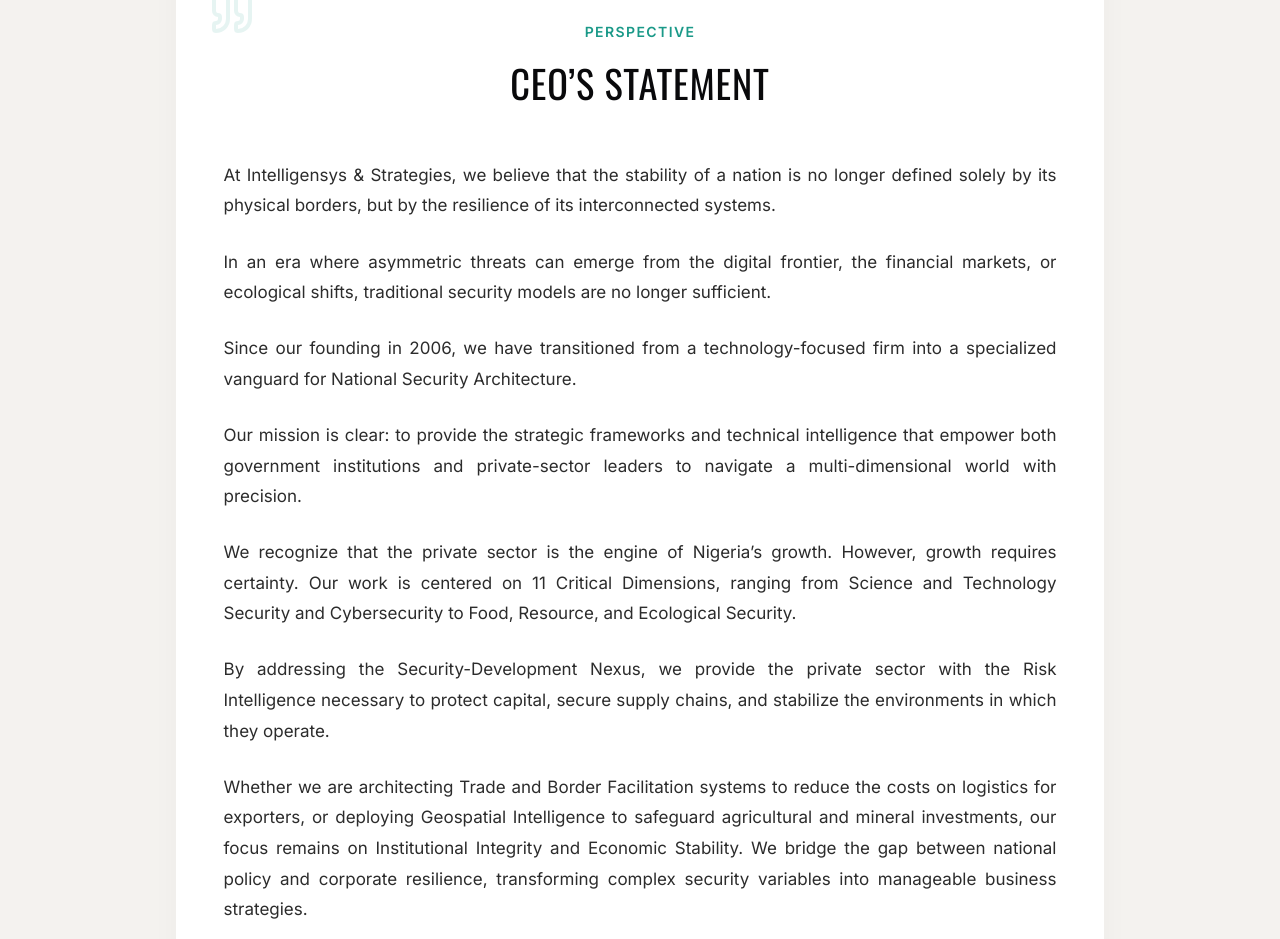
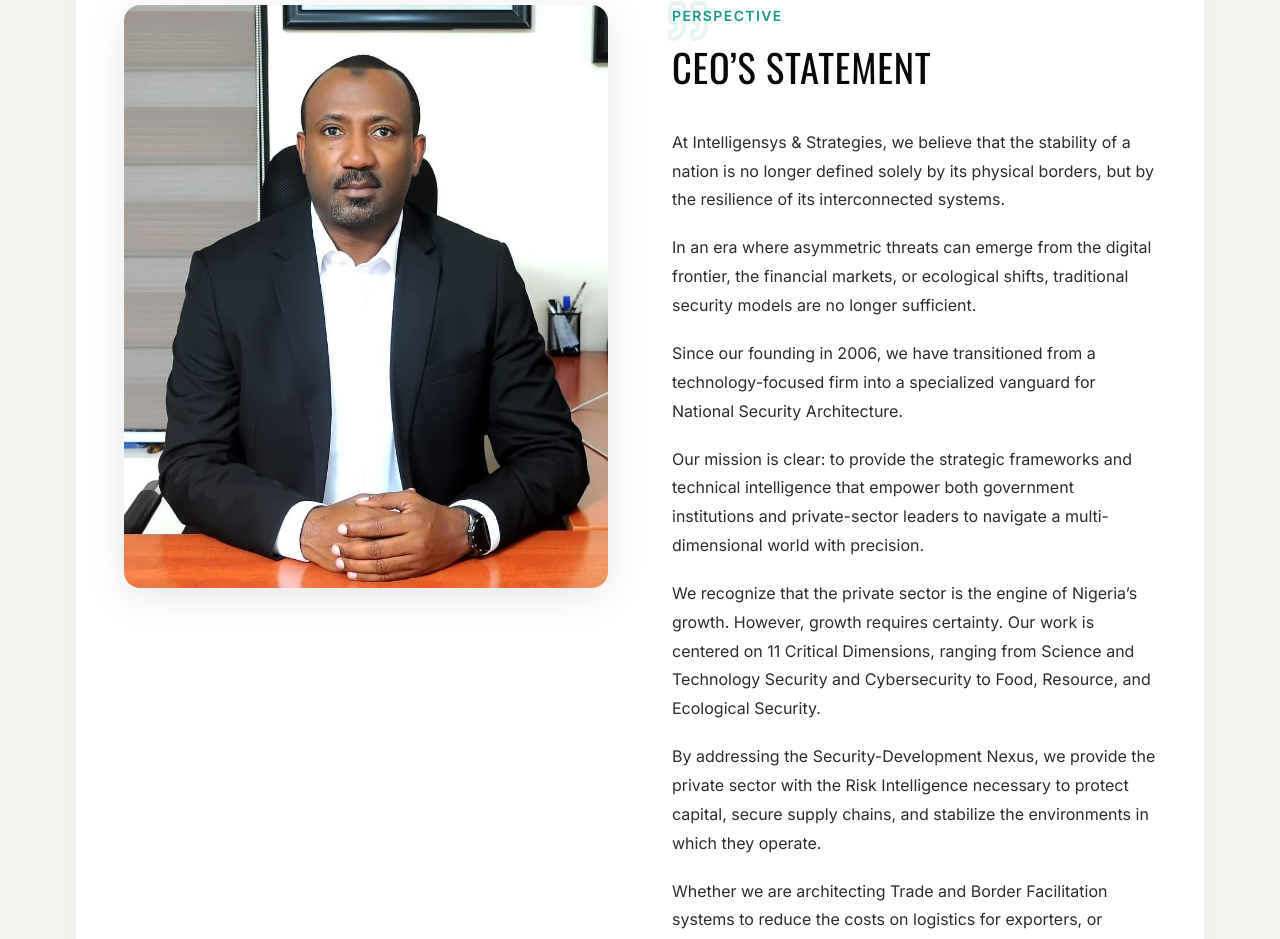
Before and after one commit to IGATAJOHN/obameds, a React (Vite) app: page /about in a window 1280 px wide. Shown: the part 3100-4039 px from the top of the page. Built offline with nearby package versions, Linux system fonts and the light colour scheme; no server answers; what @trpc/react-query would draw is missing.

Commit message:
Update CEO statement with photo and refined layout

```diff
--- a/src/pages/About.tsx
+++ b/src/pages/About.tsx
@@ -328,28 +328,51 @@
 
       {/* CEO Statement */}
       <section style={{ background: "#f4f2ef", padding: "6em 0" }}>
-        <div style={{ maxWidth: 1000, margin: "0 auto", padding: "0 2.22em" }}>
+        <div style={{ maxWidth: 1200, margin: "0 auto", padding: "0 2.22em" }}>
           <ScrollSection>
             <div
               style={{
+                display: "grid",
+                gridTemplateColumns: "repeat(auto-fit, minmax(350px, 1fr))",
+                gap: "4em",
+                alignItems: "start",
                 background: "white",
                 borderRadius: 24,
-                padding: "4em 3em",
+                padding: "3em",
                 boxShadow: "0 4px 30px rgba(0,0,0,0.03)",
-                position: "relative",
               }}
             >
+              <div
+                style={{
+                  borderRadius: 16,
+                  overflow: "hidden",
+                  boxShadow: "0 8px 40px rgba(0,0,0,0.1)",
+                }}
+              >
+                <img
+                  src="/images/ceo.jpg"
+                  alt="Umar Yakubu, Ph.D. - CEO"
+                  style={{
+                    width: "100%",
+                    height: "auto",
+                    display: "block",
+                    objectFit: "cover",
+                  }}
+                />
+              </div>
+
+              <div style={{ position: "relative" }}>
                 <Quote
                   size={48}
                   color="#1a9988"
                   style={{
                     position: "absolute",
-                  top: "2em",
-                  left: "2em",
+                    top: "-0.5em",
+                    left: "-0.5em",
                     opacity: 0.1,
                   }}
                 />
-              <div style={{ textAlign: "center", marginBottom: "3em" }}>
+                <div style={{ marginBottom: "2em" }}>
                   <span
                     style={{
                       fontFamily: "var(--font-body)",
@@ -378,41 +401,40 @@
                 <div
                   style={{
                     fontFamily: "var(--font-body)",
-                  fontSize: 17,
+                    fontSize: 16,
                     color: "#2c2c2c",
                     lineHeight: 1.8,
-                  textAlign: "justify",
                   }}
                 >
-                <p style={{ marginBottom: "1.5em" }}>
+                  <p style={{ marginBottom: "1.2em" }}>
                     At Intelligensys & Strategies, we believe that the stability of a nation is no longer defined solely by its physical borders, but by the resilience of its interconnected systems.
                   </p>
-                <p style={{ marginBottom: "1.5em" }}>
+                  <p style={{ marginBottom: "1.2em" }}>
                     In an era where asymmetric threats can emerge from the digital frontier, the financial markets, or ecological shifts, traditional security models are no longer sufficient.
                   </p>
-                <p style={{ marginBottom: "1.5em" }}>
+                  <p style={{ marginBottom: "1.2em" }}>
                     Since our founding in 2006, we have transitioned from a technology-focused firm into a specialized vanguard for National Security Architecture.
                   </p>
-                <p style={{ marginBottom: "1.5em" }}>
+                  <p style={{ marginBottom: "1.2em" }}>
                     Our mission is clear: to provide the strategic frameworks and technical intelligence that empower both government institutions and private-sector leaders to navigate a multi-dimensional world with precision.
                   </p>
-                <p style={{ marginBottom: "1.5em" }}>
+                  <p style={{ marginBottom: "1.2em" }}>
                     We recognize that the private sector is the engine of Nigeria’s growth. However, growth requires certainty. Our work is centered on 11 Critical Dimensions, ranging from Science and Technology Security and Cybersecurity to Food, Resource, and Ecological Security.
                   </p>
-                <p style={{ marginBottom: "1.5em" }}>
+                  <p style={{ marginBottom: "1.2em" }}>
                     By addressing the Security-Development Nexus, we provide the private sector with the Risk Intelligence necessary to protect capital, secure supply chains, and stabilize the environments in which they operate.
                   </p>
-                <p style={{ marginBottom: "1.5em" }}>
+                  <p style={{ marginBottom: "1.2em" }}>
                     Whether we are architecting Trade and Border Facilitation systems to reduce the costs on logistics for exporters, or deploying Geospatial Intelligence to safeguard agricultural and mineral investments, our focus remains on Institutional Integrity and Economic Stability. We bridge the gap between national policy and corporate resilience, transforming complex security variables into manageable business strategies.
                   </p>
-                <p style={{ marginBottom: "1.5em" }}>
+                  <p style={{ marginBottom: "1.2em" }}>
                     Nigeria stands at a pivotal moment. As the nation targets aggressive growth in the non-oil sector and a digital transformation of its economy, the need for a robust, multi-dimensional security doctrine has never been greater. Intelligensys & Strategies is proud to be the technical engine behind that doctrine, ensuring that while our social fabric remains protected, our private enterprises have the security framework required to compete globally.
                   </p>
-                <p style={{ marginBottom: "2.5em" }}>
+                  <p style={{ marginBottom: "2em" }}>
                     We invite you to explore our architecture of resilience as we work together to secure the national interest and engineer a prosperous, stable, and investment-ready future for all.
                   </p>
 
-                <div style={{ textAlign: "right", marginTop: "3em" }}>
+                  <div style={{ marginTop: "2.5em" }}>
                     <p
                       style={{
                         fontFamily: "var(--font-display)",
@@ -447,6 +469,7 @@
                   </div>
                 </div>
               </div>
+            </div>
           </ScrollSection>
         </div>
       </section>
```
Also changed, not shown: public/images/ceo.jpg (added). Lines whose indentation alone changed are shown as unchanged.
